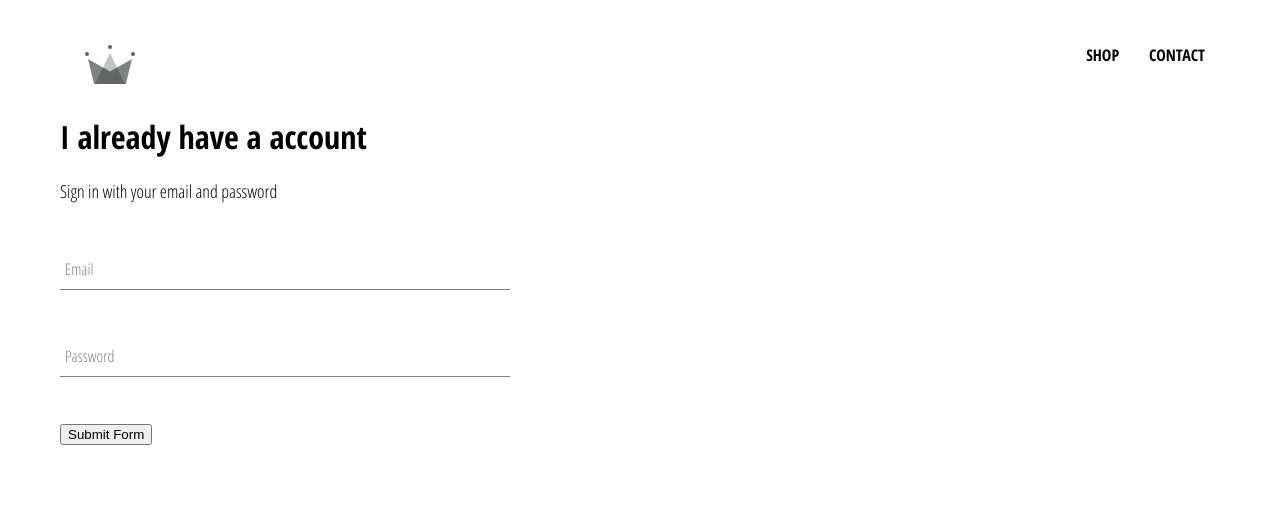
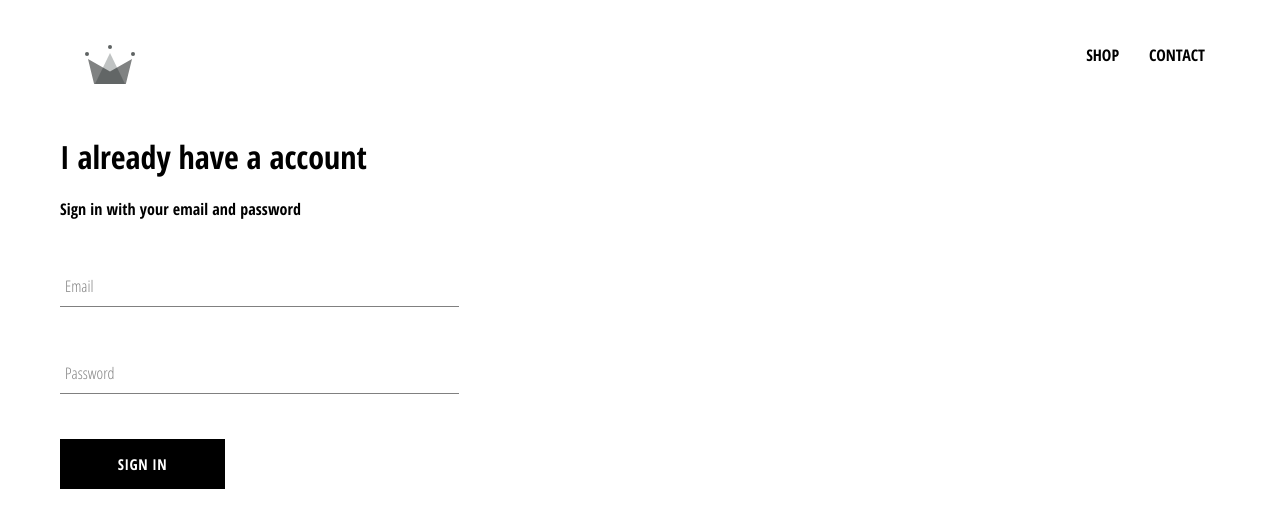
Before and after one commit to AymenKnight/E-commerce-website, a React (Create React App) app: page /signin in a window 1280 px wide. Shown: the top 528 px of the page. Built offline with nearby package versions, Linux system fonts and the light colour scheme.

Commit message:
Custom_Button

```diff
--- /dev/null
+++ b/src/components/custom_Button/Custom_Button.js
@@ -0,0 +1,10 @@
+import React from 'react'
+import "./Custom_Button.styles.scss"
+
+export default function Custom_Button({children,...otherprops}) {
+    return (
+       <button  className="button" >
+           {children}
+       </button>
+    )
+}
--- /dev/null
+++ b/src/components/custom_Button/Custom_Button.styles.scss
@@ -0,0 +1,22 @@
+.button {
+    background-color: black;
+    color: white;
+    text-transform: uppercase;
+    padding: 0 35px 0 35px;
+    height: 50px;
+    font-family: 'Open Sans Condensed';
+    border: none;
+    font-weight: bolder;
+    font-size: 15px;
+    cursor: pointer;
+    line-height: 50px;
+    letter-spacing: 0.5px;
+    min-width: 165px;
+    width: auto;
+
+   &:hover {
+       background-color: white;
+       color: black;
+       border: 1px solid black;
+   }
+}
--- a/src/components/signin/SignIn.js
+++ b/src/components/signin/SignIn.js
@@ -1,6 +1,7 @@
 /* eslint-disable react/jsx-pascal-case */
 import React from 'react'
 import { useState } from 'react'
+import Custom_Button from '../custom_Button/Custom_Button'
 import Form_Input from '../form_input/Form_Input'
 import "./SignIn.styles.scss"
 
@@ -20,7 +21,7 @@ export default function SignIn() {
     }
     return (
       <div className="sign_In">
-        <h1> I already have a account </h1>
+        <h1 className="title"> I already have a account </h1>
         <span  className="sign_Span" > Sign in with your email and password </span>
         <form className="form" onSubmit={hundleSubmit}>
           <Form_Input
@@ -39,7 +40,7 @@ export default function SignIn() {
             required
             hundleChange={hundleChange}
           />
-          <input type="submit" value="Submit Form" />
+          <Custom_Button type="submit" > Sign In  </Custom_Button>
         </form>
       </div>
     );
--- a/src/components/signin/SignIn.styles.scss
+++ b/src/components/signin/SignIn.styles.scss
@@ -1,7 +1,14 @@
 .sign_In {
-    width: 34vw;
+    width: 30vw;
+    display: flex;
+    flex-direction: column;
 }
 .sign_Span {
-    font-size: 18px;
-    font-weight: 400;
+    font-size: 16px;
+    font-weight: 600;
+    font-family: 'Open Sans Condensed';
+    letter-spacing: 0.1px;
 }
+.title {
+    margin: 20px 0;
+}
```
Also changed, not shown: 1 other file (tests, documents, lock files or other folders).
